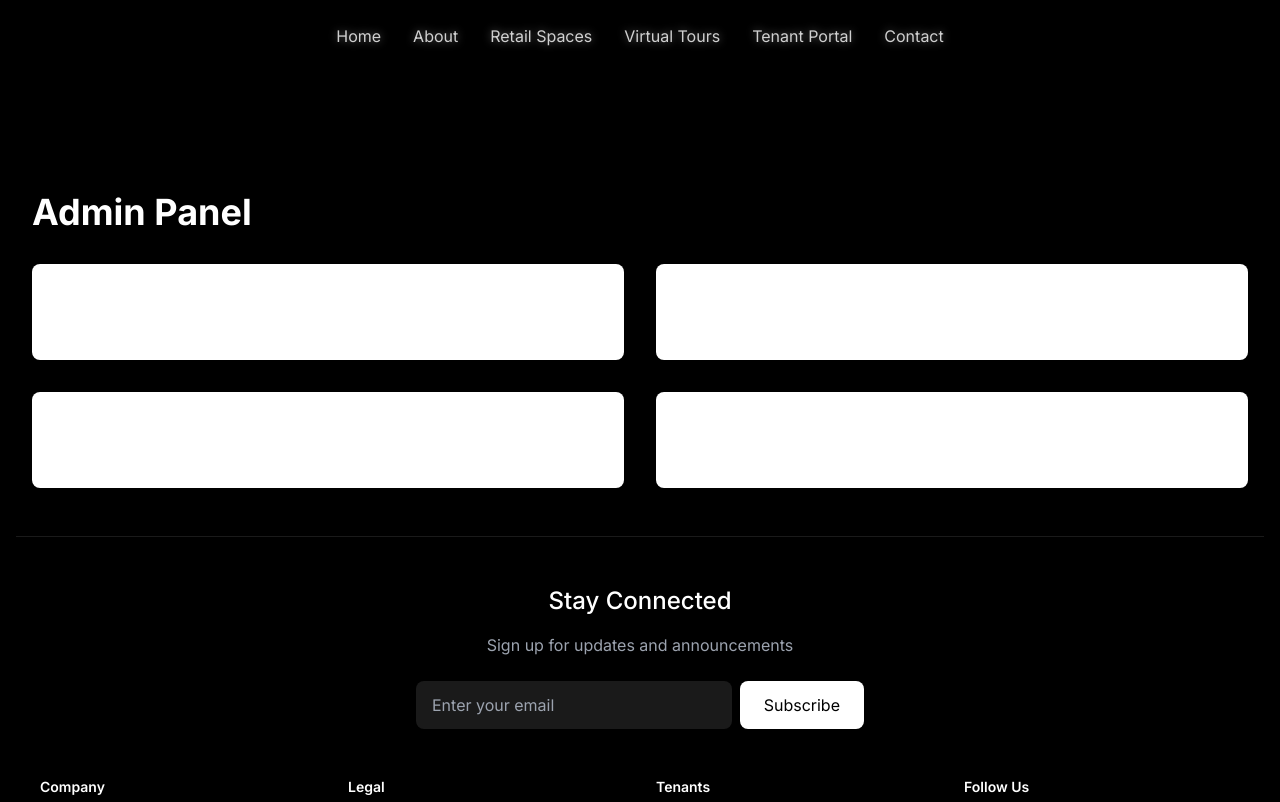
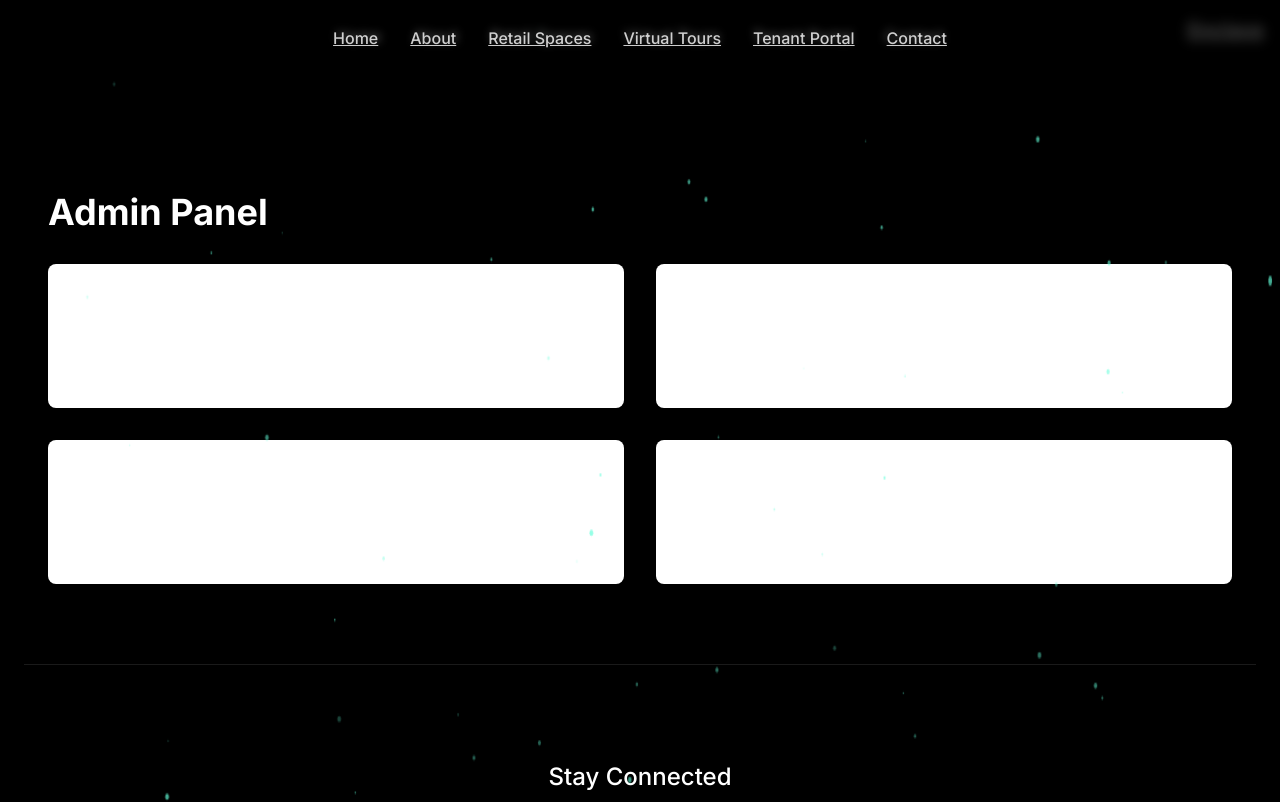
Before and after one commit to UDGOK/enclave, a Next.js app: page /admin in a window 1280 px wide. Shown: the top 802 px of the page. Built offline with nearby package versions, Linux system fonts and the light colour scheme.

Commit message:
Added homepage layout and shop directory

```diff
--- a/package.json
+++ b/package.json
@@ -11,6 +11,7 @@
   "dependencies": {
     "@stripe/stripe-js": "^5.4.0",
     "@supabase/supabase-js": "^2.47.10",
+    "@tailwindcss/typography": "^0.5.15",
     "next": "15.1.3",
     "react": "^19.0.0",
     "react-dom": "^19.0.0",
--- a/src/components/Layout.tsx
+++ b/src/components/Layout.tsx
@@ -1,7 +1,9 @@
+
 import { ReactNode } from 'react'
 import Head from 'next/head'
 import Link from 'next/link'
 import Menu from './Menu'
+import Particles from './Particles'
 
 type LayoutProps = {
   children: ReactNode
@@ -10,17 +12,32 @@ type LayoutProps = {
 
 export default function Layout({ children, title = 'Enclave Bixby' }: LayoutProps) {
   return (
-    <div className="min-h-screen bg-black text-white">
+    <div className="min-h-screen bg-black text-white relative overflow-hidden">
+      {/* Background Particles */}
+      <div className="absolute inset-0 z-0">
+        <Particles />
+      </div>
+
+      {/* Content Container */}
+      <div className="relative z-10">
       <Head>
         <title>{title}</title>
         <meta name="description" content="Enclave Bixby Shopping Center" />
         <link rel="icon" href="/favicon.ico" />
       </Head>
 
+      <div className="fixed top-0 right-0 p-4 z-50">
+        <Link href="/" className="text-white text-xl font-bold hover:text-gray-300 transition-colors">
+          Enclave
+        </Link>
+        </div>
+    </div>
       <Menu />
 
-      <main className="container mx-auto p-4 pt-20">
-        {children}
+      <main className="max-w-7xl mx-auto px-6 py-12 pt-20">
+        <div className="prose prose-invert max-w-none">
+          {children}
+        </div>
       </main>
 
       <footer className="bg-black text-white border-t border-white/10">
--- a/tailwind.config.ts
+++ b/tailwind.config.ts
@@ -34,7 +34,9 @@ const config: Config = {
       },
     },
   },
-  plugins: [],
+  plugins: [
+    require('@tailwindcss/typography'),
+  ],
 }
 
 export default config
```
Also changed, not shown: 1 other file (tests, documents, lock files or other folders).
